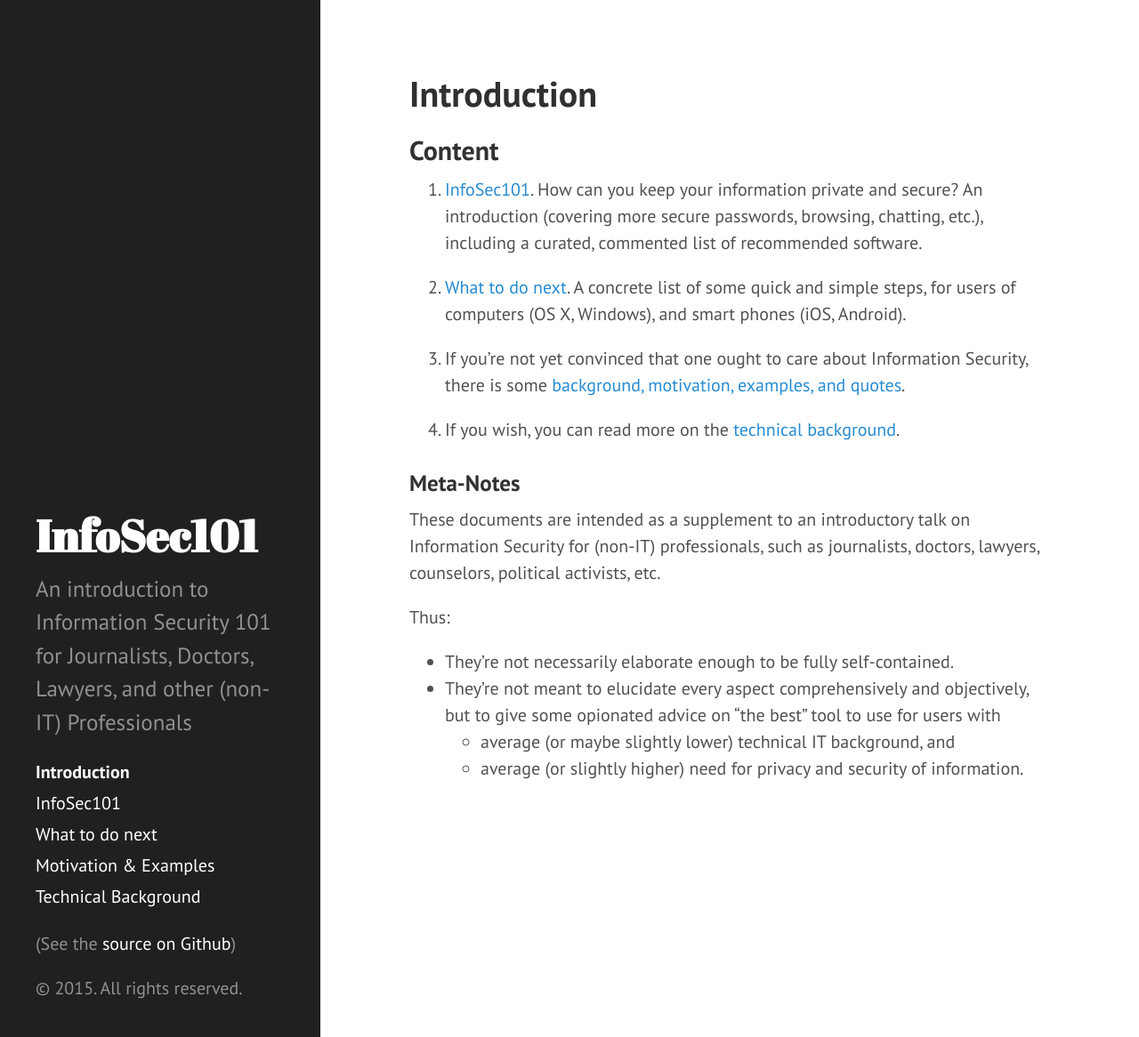
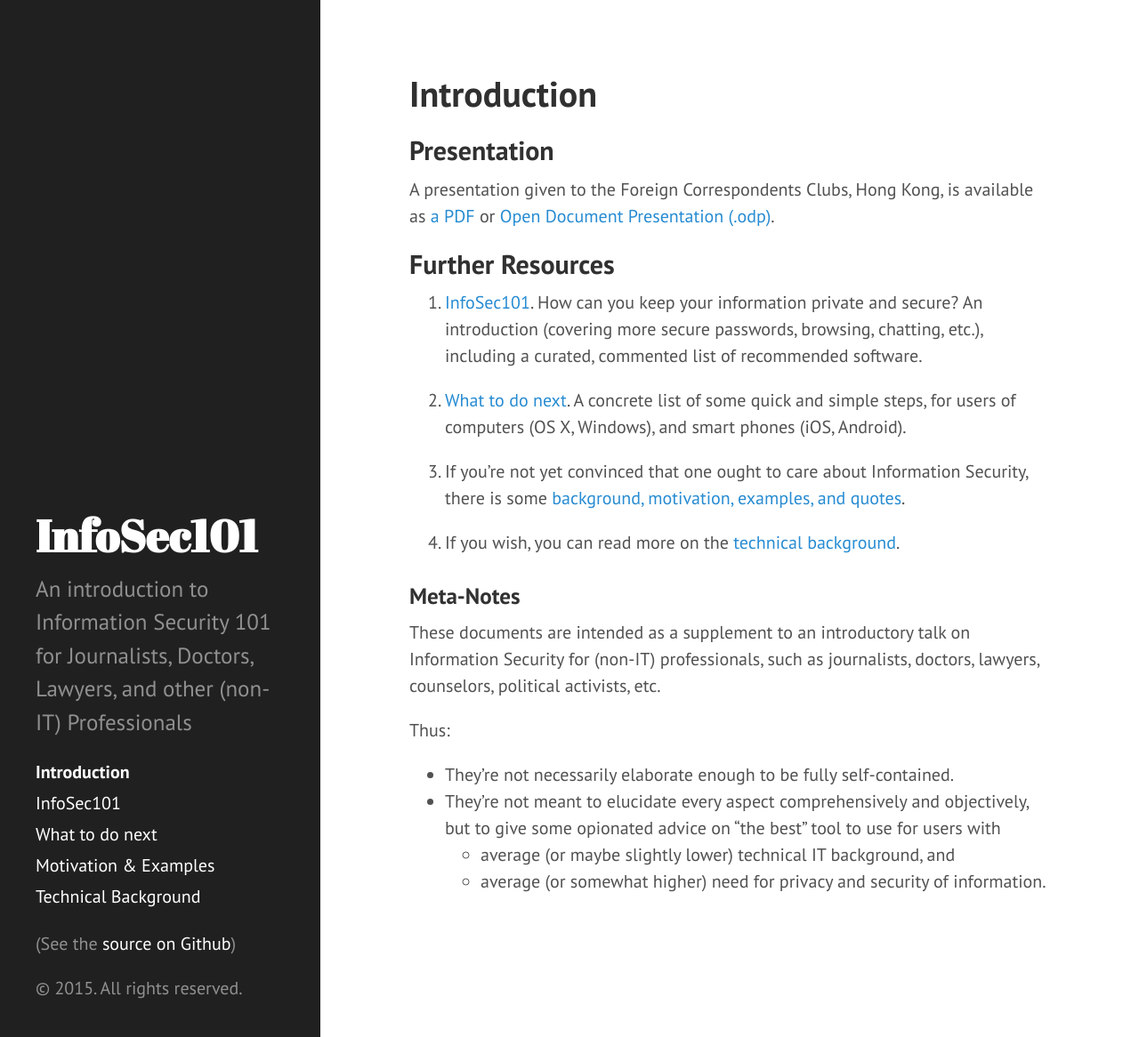
Before and after one commit to fabianlischka/InfoSec101, a Jekyll site: the page built from index.md, in a window 1280 px wide and 1166 px high. Shown: the whole window at 89% size. Built offline with Jekyll 4.4.1, drawn with Linux system fonts in a browser that asks for light colours; Markdown is read by kramdown in place of the engine named in the settings.

Commit message:
added link to presentation

```diff
--- a/index.md
+++ b/index.md
@@ -3,7 +3,11 @@
 title: Introduction
 ---
 
-## Content
+## Presentation
+
+A presentation given to the Foreign Correspondents Clubs, Hong Kong, is available as [a PDF](public/presentations/InfoSec101-Presentation-FCC-2015-02-26.pdf) or [Open Document Presentation (.odp)](public/presentations/InfoSec101-Presentation-FCC-2015-02-26.odp).
+
+## Further Resources
 
 1. [InfoSec101](p1-InfoSec101). How can you keep your information private and secure? An introduction (covering more secure passwords, browsing, chatting, etc.), including a curated, commented list of recommended software.
 
@@ -22,4 +26,4 @@
 - They're not necessarily elaborate enough to be fully self-contained.
 - They're not meant to elucidate every aspect comprehensively and objectively, but to give some opionated advice on "the best" tool to use for users with
     - average (or maybe slightly lower) technical IT background, and
-    - average (or slightly higher) need for privacy and security of information.
+    - average (or somewhat higher) need for privacy and security of information.
```
